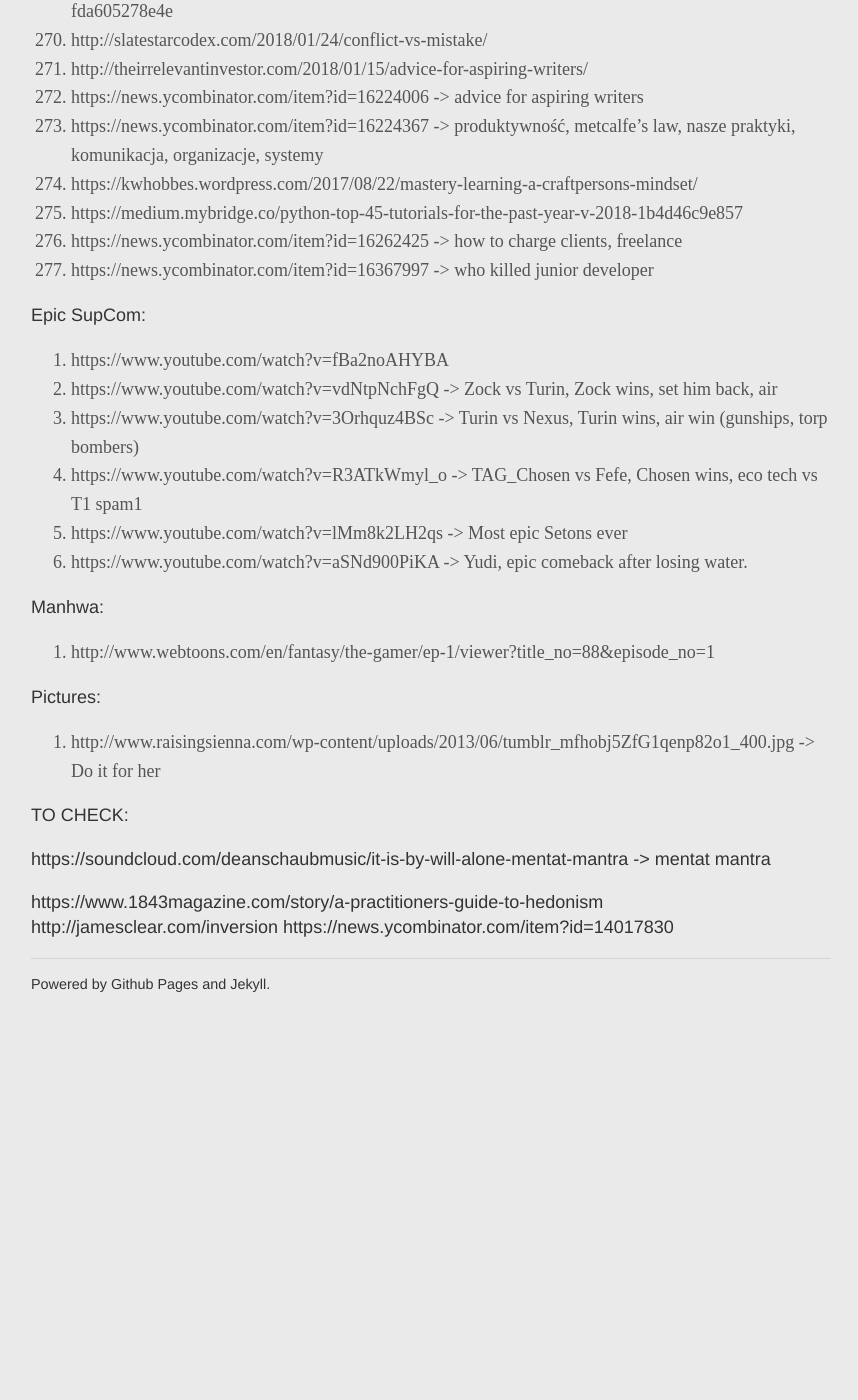
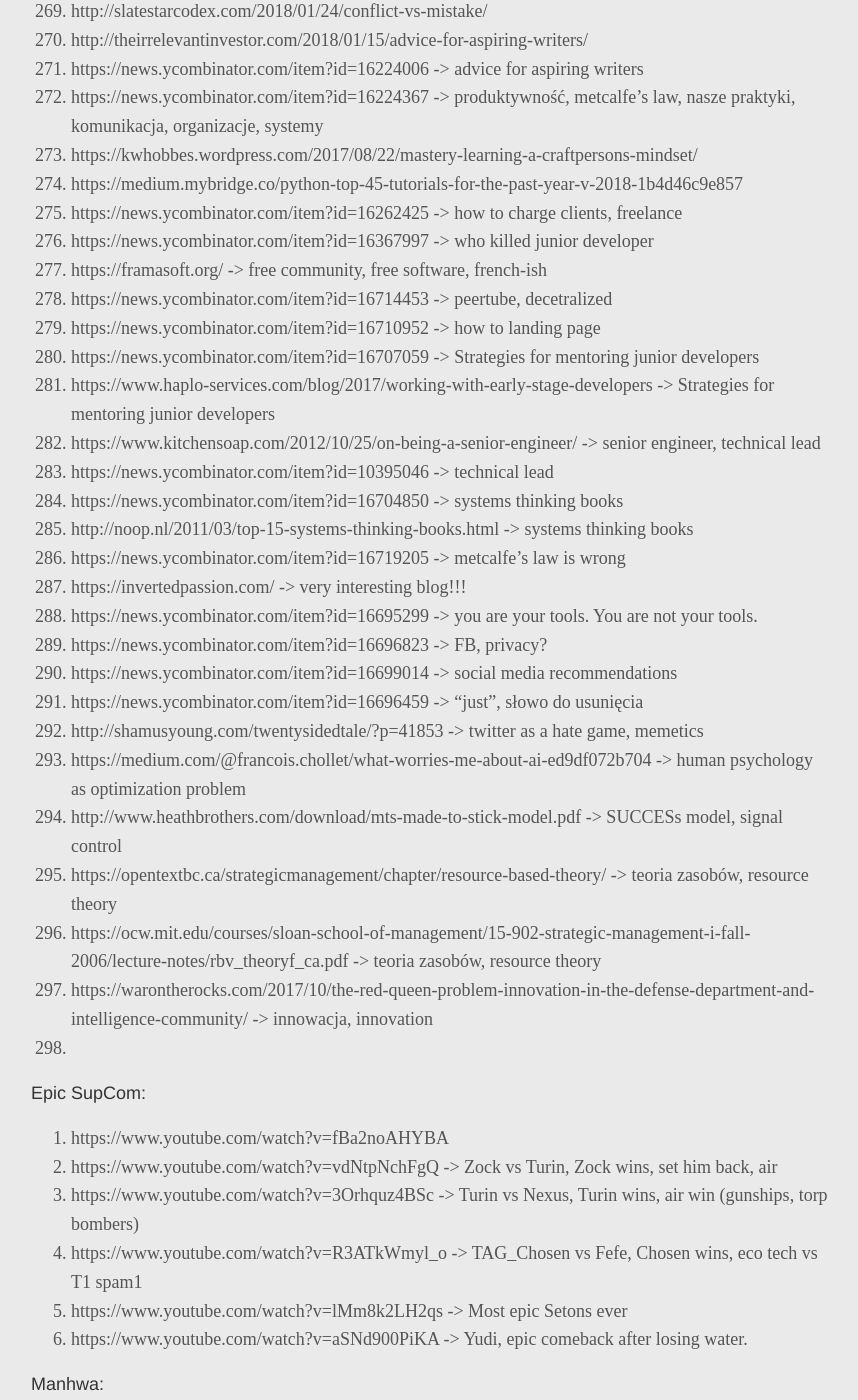
Before and after one commit to ljzolw/ljzolw.github.io, a Jekyll site: the page built from scraps/interesting_links.md, in a window 1280 px wide and 1400 px high, scrolled down 25962 px. Shown: the whole window, without its empty margins (209-1067 px from the left). Built offline with Jekyll 4.4.1, drawn with Linux system fonts in a browser that asks for light colours; before the commit the page ends 27020 px from its top, so only the background shows below that; some of the changed text lies outside the part shown.

```diff
--- a/scraps/interesting_links.md
+++ b/scraps/interesting_links.md
@@ -841,7 +840,28 @@ Check this:
 1. https://medium.mybridge.co/python-top-45-tutorials-for-the-past-year-v-2018-1b4d46c9e857
 1. https://news.ycombinator.com/item?id=16262425    -> how to charge clients, freelance
 1. https://news.ycombinator.com/item?id=16367997    -> who killed junior developer
-
+1. https://framasoft.org/       -> free community, free software, french-ish
+1. https://news.ycombinator.com/item?id=16714453    -> peertube, decetralized
+1. https://news.ycombinator.com/item?id=16710952    -> how to landing page
+1. https://news.ycombinator.com/item?id=16707059    -> Strategies for mentoring junior developers
+1. https://www.haplo-services.com/blog/2017/working-with-early-stage-developers     -> Strategies for mentoring junior developers
+1. https://www.kitchensoap.com/2012/10/25/on-being-a-senior-engineer/   -> senior engineer, technical lead
+1. https://news.ycombinator.com/item?id=10395046        -> technical lead
+1. https://news.ycombinator.com/item?id=16704850                -> systems thinking books
+1. http://noop.nl/2011/03/top-15-systems-thinking-books.html    -> systems thinking books
+1. https://news.ycombinator.com/item?id=16719205    -> metcalfe's law is wrong
+1. https://invertedpassion.com/                     -> very interesting blog!!!
+1. https://news.ycombinator.com/item?id=16695299    -> you are your tools. You are not your tools.
+1. https://news.ycombinator.com/item?id=16696823    -> FB, privacy?
+1. https://news.ycombinator.com/item?id=16699014    -> social media recommendations
+1. https://news.ycombinator.com/item?id=16696459    -> "just", słowo do usunięcia
+1. http://shamusyoung.com/twentysidedtale/?p=41853  -> twitter as a hate game, memetics
+1. https://medium.com/@francois.chollet/what-worries-me-about-ai-ed9df072b704   -> human psychology as optimization problem
+1. http://www.heathbrothers.com/download/mts-made-to-stick-model.pdf    -> SUCCESs model, signal control
+1. https://opentextbc.ca/strategicmanagement/chapter/resource-based-theory/     -> teoria zasobów, resource theory
+1. https://ocw.mit.edu/courses/sloan-school-of-management/15-902-strategic-management-i-fall-2006/lecture-notes/rbv_theoryf_ca.pdf  -> teoria zasobów, resource theory
+1. https://warontherocks.com/2017/10/the-red-queen-problem-innovation-in-the-defense-department-and-intelligence-community/ -> innowacja, innovation
+1.
 
 Epic SupCom:
 1. https://www.youtube.com/watch?v=fBa2noAHYBA
```
Also changed, not shown: other parts of scraps/interesting_links.md (+0 -1 lines), _posts/2018-04-02-parking-nie-na-lotnisku.md (added, +61 -0 lines), scraps/180402-parking-nie-na-lotnisku-szkic.md (added, +74 -0 lines), img/180326/180326-1-artykul-idea.png (added), img/180326/180326-2-artykul-implementacja.png (added), img/180328/180328-theory-of-everything-1.png (added), img/180328/180328-theory-of-everything-2.png (added).
